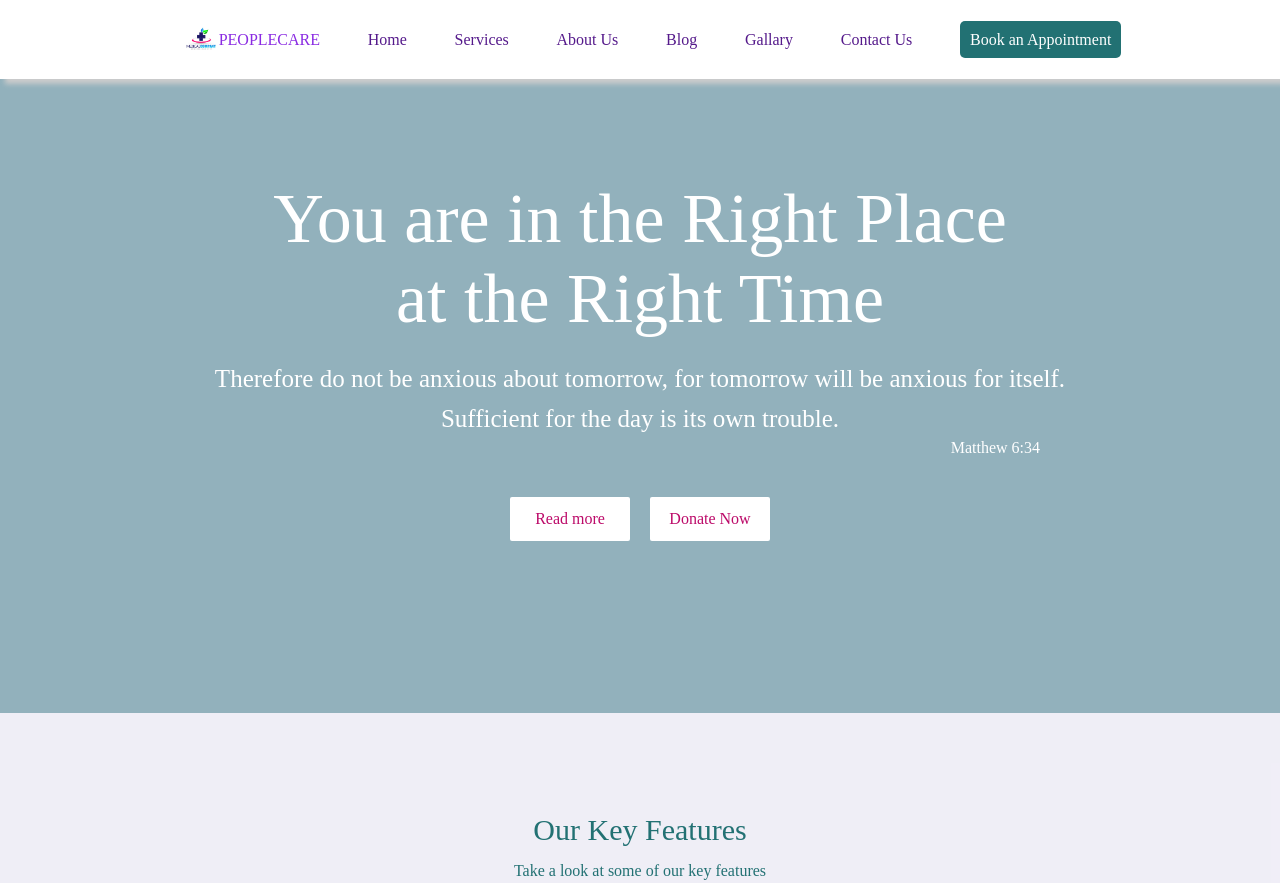
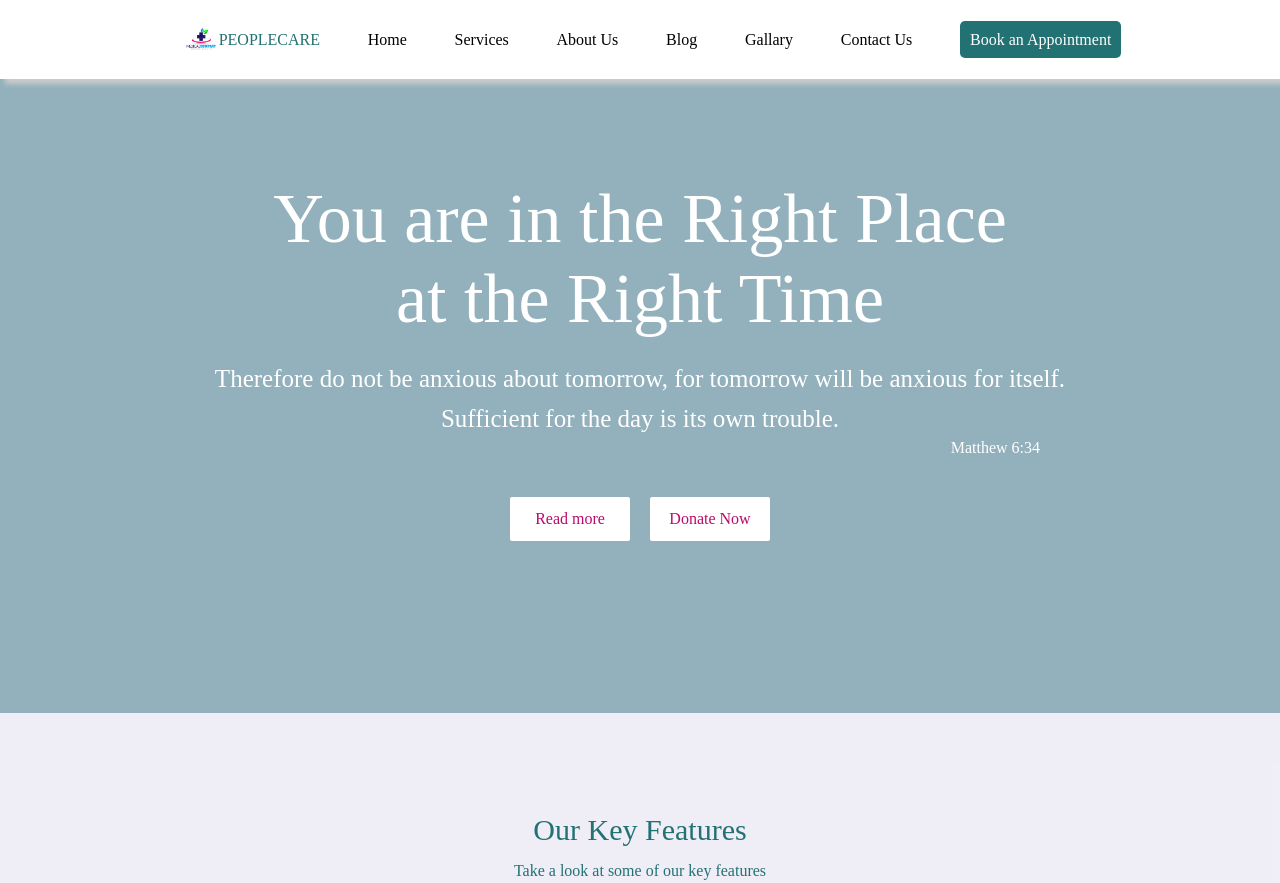
Before and after one commit to MintesinotB/healthcare-landing-page, a plain HTML site: page index.html in a window 1280 px wide. Shown: the top 883 px of the page. Drawn offline with Linux system fonts and the light colour scheme.

Commit message:
change of link color

```diff
--- a/demo.css
+++ b/demo.css
@@ -22,13 +22,13 @@ body{
     flex: 1;
     align-items: center;
     justify-content: right;
-    color: blueviolet;
+    color: rgb(34,113,115);
 }
 .links{
     display: flex;
     flex: 2;
     justify-content: space-evenly;
-
+    color: black;
 }
 a{
     text-decoration-line: none;
--- a/index.html
+++ b/index.html
@@ -14,13 +14,13 @@
             <div><img src="image/logopeoplecare.png" alt="" width="35px" height="35px"></div>
             <div>PEOPLECARE</div>
         </div>
-        <div class="links" style="color: black; ">
-                <div><a href="">Home</a></div>
-                <div><a href="">Services</a></div>
-                <div><a href="">About Us</a></div>
-                <div><a href="">Blog</a></div>
-                <div><a href="">Gallary</a></div>
-                <div><a href="">Contact Us</a></div>
+        <div class="links">
+                <div><a href="" style="color: black;">Home</a></div>
+                <div><a href="" style="color: black;">Services</a></div>
+                <div><a href="" style="color: black;">About Us</a></div>
+                <div><a href="" style="color: black;">Blog</a></div>
+                <div><a href="" style="color: black;">Gallary</a></div>
+                <div><a href="" style="color: black;">Contact Us</a></div>
         </div>
 
 
```
